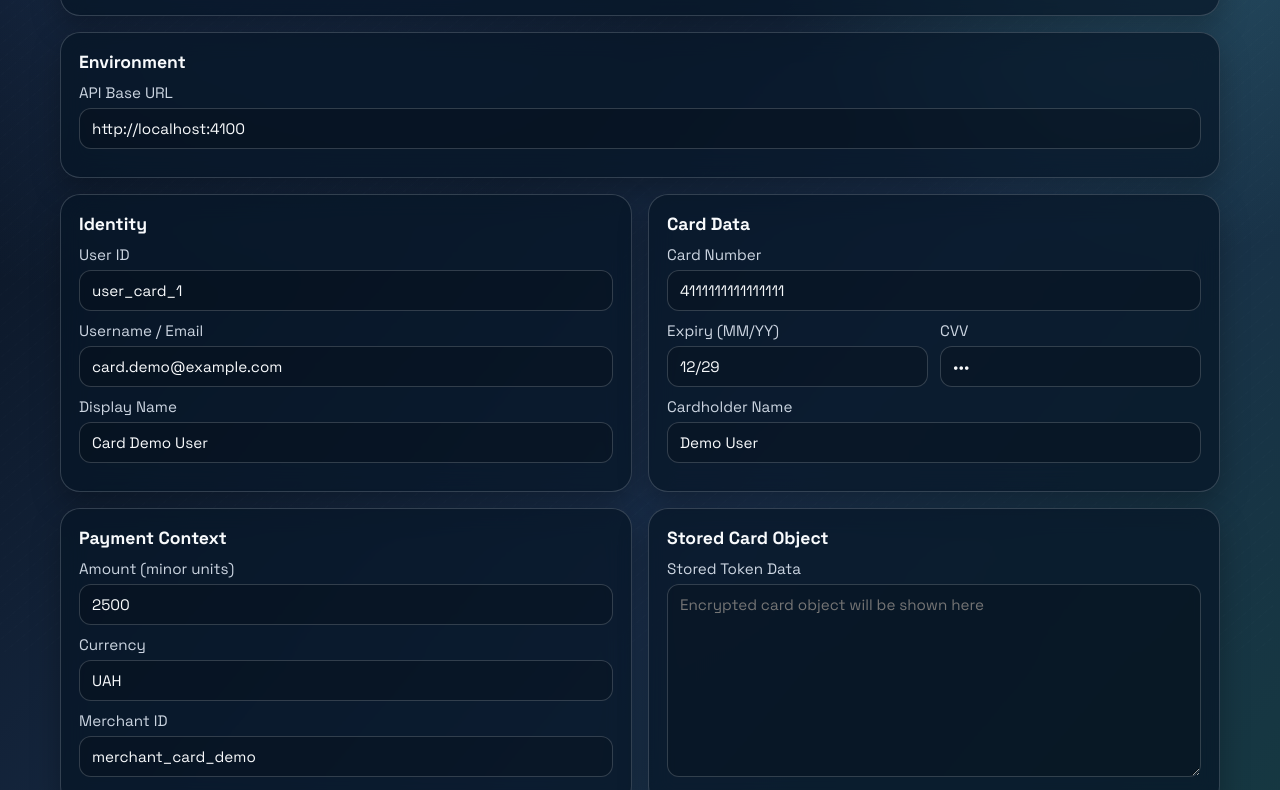
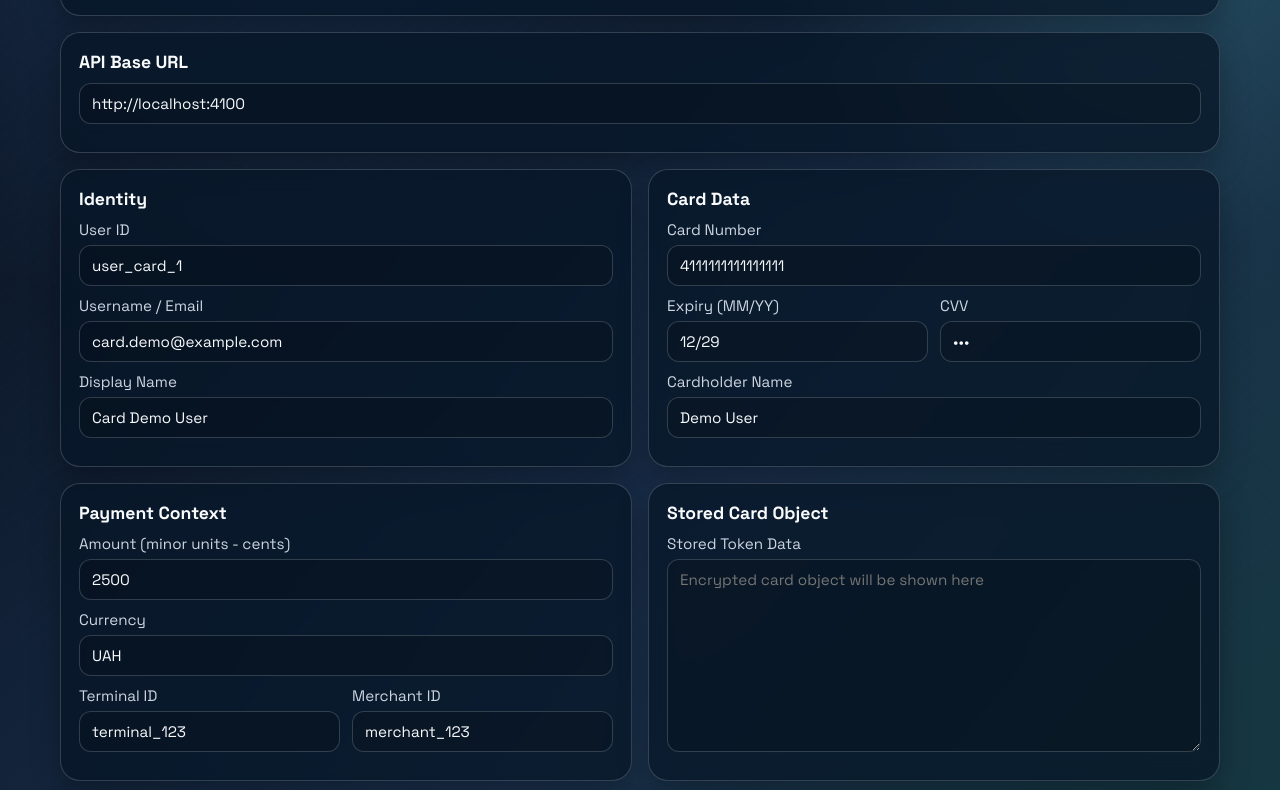
Before and after one commit to olton/passkey, a website built with Vite: page demo/card-pay.html in a window 1280 px wide. Shown: the part 155-945 px from the top of the page. Built offline with nearby package versions, Linux system fonts and the light colour scheme.

Commit message:
updated demo for card-pay

```diff
--- a/demo/card-pay.html
+++ b/demo/card-pay.html
@@ -32,9 +32,8 @@
       </section>
 
       <section class="card intro-card">
-        <h2>Environment</h2>
-        <label>
-          API Base URL
+        <h2>API Base URL</h2>
+        <label for="apiUrl">
           <input id="apiUrl" type="text" value="http://localhost:4100" />
         </label>
       </section>
@@ -61,7 +60,7 @@
           Card Number
           <input id="cardNumber" type="text" value="4111111111111111" inputmode="numeric" autocomplete="cc-number" />
         </label>
-        <div class="expiration-data">
+        <div class="row-data">
           <label>
             Expiry (MM/YY)
             <input id="cardExpiry" type="text" value="12/29" autocomplete="cc-exp" />
@@ -80,17 +79,23 @@
       <section class="card controls-card">
         <h2>Payment Context</h2>
         <label>
-          Amount (minor units)
+          Amount (minor units - cents)
           <input id="amountMinor" type="number" value="2500" min="1" />
         </label>
         <label>
           Currency
           <input id="currency" type="text" value="UAH" />
         </label>
-        <label>
-          Merchant ID
-          <input id="merchantId" type="text" value="merchant_card_demo" />
-        </label>
+        <div class="row-data">
+          <label>
+            Terminal ID
+            <input id="terminalId" type="text" value="terminal_123" />
+          </label>
+          <label>
+            Merchant ID
+            <input id="merchantId" type="text" value="merchant_123" />
+          </label>
+        </div>
       </section>
 
       <section class="card controls-card">
--- a/demo/styles.css
+++ b/demo/styles.css
@@ -76,7 +76,7 @@ body {
   grid-column: span 12;
 }
 
-.expiration-data {
+.row-data {
   display: flex;
   gap: 12px;
 
```
